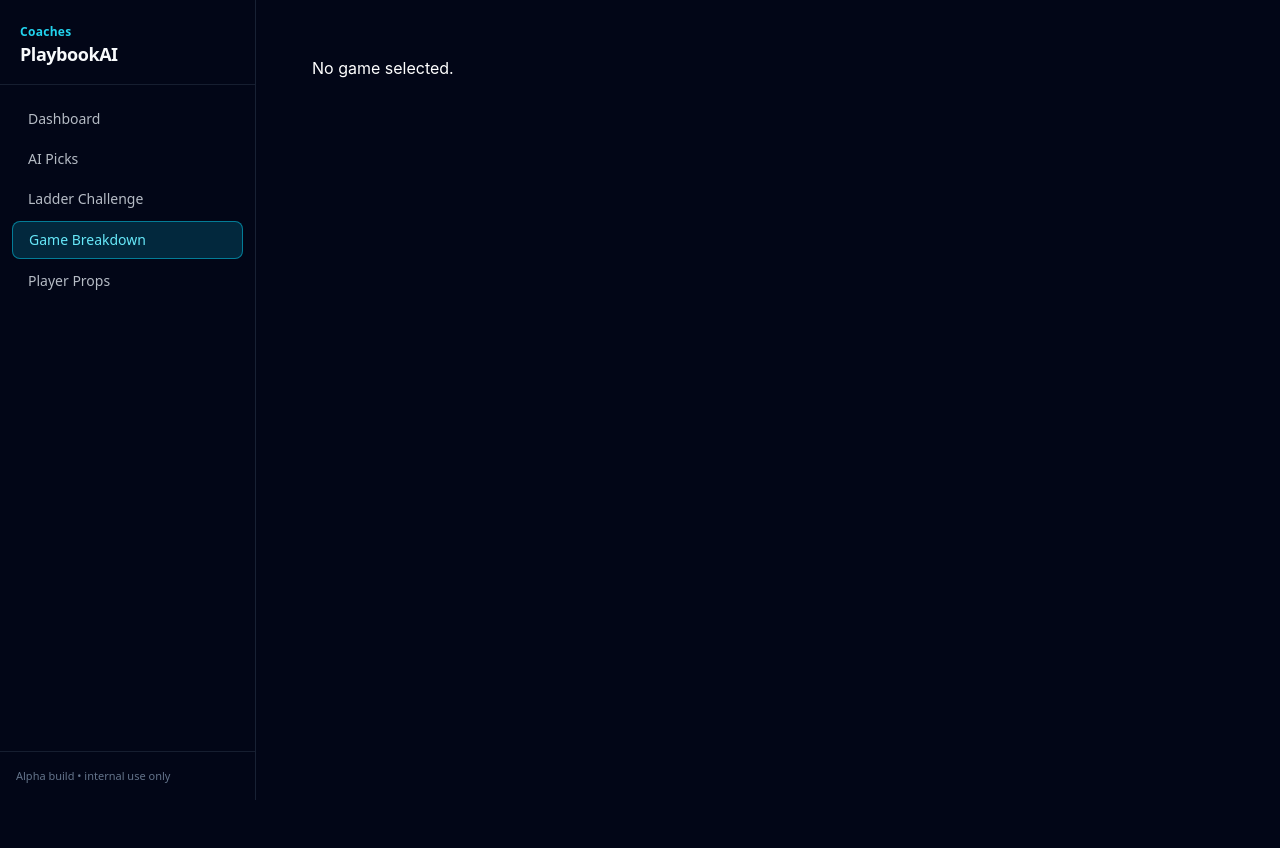
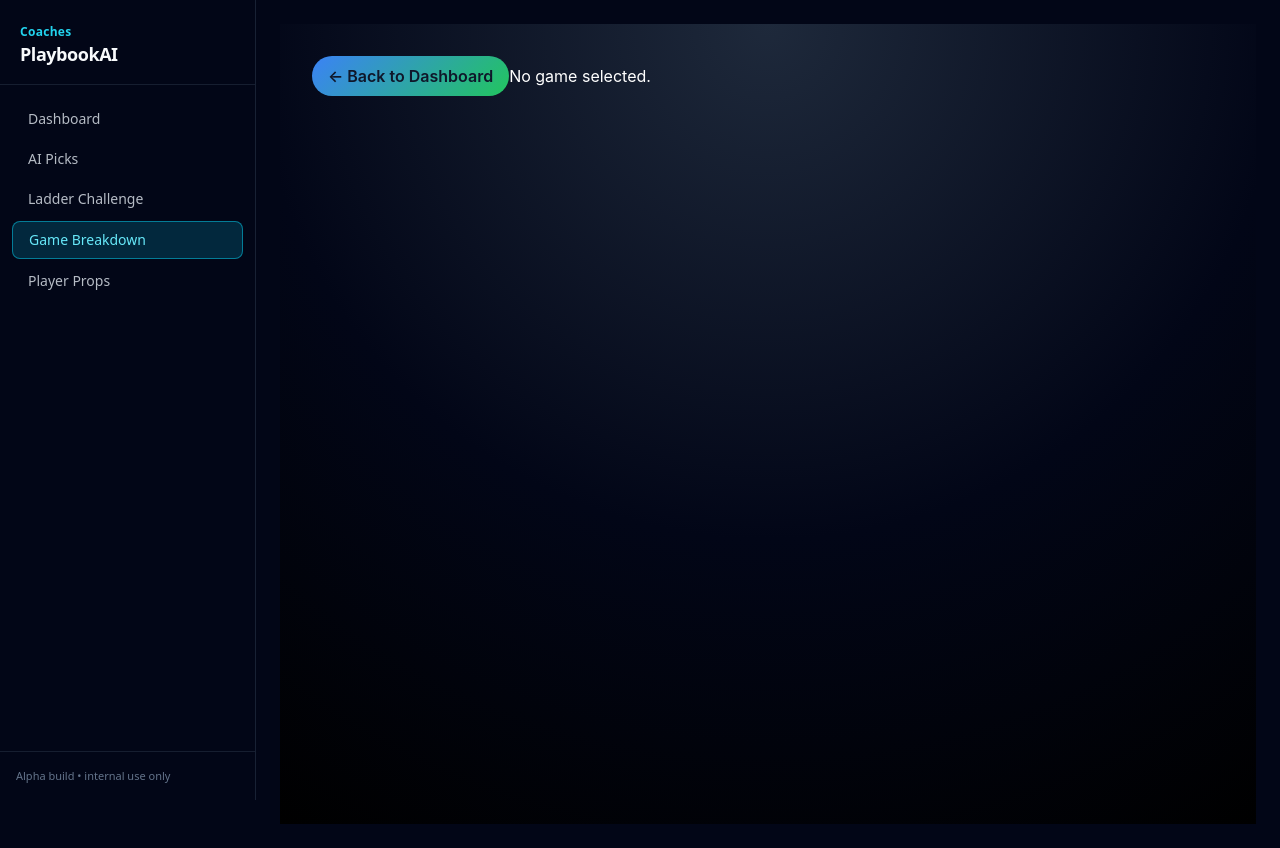
Before and after one commit to seanhockey19-coder/playbookai2.0, a Next.js app: page /game-breakdown in a window 1280 px wide. Before the commit the page ends 800 px from the top, so only its background shows below. Built offline with nearby package versions, Linux system fonts and the light colour scheme.

Commit message:
Update page.tsx

```diff
--- a/app/game-breakdown/page.tsx
+++ b/app/game-breakdown/page.tsx
@@ -5,12 +5,13 @@
 export default function GameBreakdownPage() {
   const [game, setGame] = useState<any>(null);
 
-  // Load a selected game from localStorage (set by dashboard)
+  // Load selected game from localStorage
   useEffect(() => {
     const stored = localStorage.getItem("selectedGame");
     if (stored) setGame(JSON.parse(stored));
   }, []);
 
+  // If no game selected, show fallback UI
   if (!game) {
     return (
       <div
@@ -19,24 +20,63 @@
           color: "white",
           fontFamily:
             '-apple-system,BlinkMacSystemFont,"SF Pro Text",system-ui,sans-serif',
+          minHeight: "100vh",
+          background:
+            "radial-gradient(circle at top, #1e293b 0, #020617 55%, #000 100%)",
         }}
       >
+        <button
+          onClick={() => (window.location.href = "/dashboard")}
+          style={{
+            padding: "0.5rem 1rem",
+            borderRadius: "999px",
+            background: "linear-gradient(135deg,#3b82f6,#22c55e)",
+            color: "#0f172a",
+            fontWeight: 600,
+            border: "none",
+            cursor: "pointer",
+            marginBottom: "1.5rem",
+          }}
+        >
+          ← Back to Dashboard
+        </button>
+
         No game selected.
       </div>
     );
   }
 
+  // FULL GAME BREAKDOWN PAGE
   return (
     <div
       style={{
         minHeight: "100vh",
         padding: "2rem",
-        background: "radial-gradient(circle at top, #1e293b 0, #020617 55%, #000 100%)",
+        background:
+          "radial-gradient(circle at top, #1e293b 0, #020617 55%, #000 100%)",
         color: "white",
         fontFamily:
           '-apple-system,BlinkMacSystemFont,"SF Pro Text",system-ui,sans-serif',
       }}
     >
+      {/* BACK BUTTON */}
+      <button
+        onClick={() => (window.location.href = "/dashboard")}
+        style={{
+          padding: "0.5rem 1rem",
+          borderRadius: "999px",
+          background: "linear-gradient(135deg,#3b82f6,#22c55e)",
+          color: "#0f172a",
+          fontWeight: 600,
+          border: "none",
+          cursor: "pointer",
+          marginBottom: "1.5rem",
+        }}
+      >
+        ← Back to Dashboard
+      </button>
+
+      {/* HEADER */}
       <h1
         style={{
           fontSize: "1.75rem",
@@ -80,12 +120,7 @@
           }}
         >
           <div>
-            <div
-              style={{
-                fontSize: "0.75rem",
-                color: "rgba(148,163,184,0.8)",
-              }}
-            >
+            <div style={{ fontSize: "0.75rem", color: "rgba(148,163,184,0.8)" }}>
               Away
             </div>
             <div style={{ fontSize: "1.2rem", fontWeight: 600 }}>
@@ -94,12 +129,7 @@
           </div>
 
           <div style={{ textAlign: "center" }}>
-            <div
-              style={{
-                fontSize: "0.75rem",
-                color: "rgba(148,163,184,0.8)",
-              }}
-            >
+            <div style={{ fontSize: "0.75rem", color: "rgba(148,163,184,0.8)" }}>
               Projected Total
             </div>
             <div style={{ fontSize: "1.1rem", fontWeight: 600 }}>
@@ -108,12 +138,7 @@
           </div>
 
           <div style={{ textAlign: "right" }}>
-            <div
-              style={{
-                fontSize: "0.75rem",
-                color: "rgba(148,163,184,0.8)",
-              }}
-            >
+            <div style={{ fontSize: "0.75rem", color: "rgba(148,163,184,0.8)" }}>
               Home
             </div>
             <div style={{ fontSize: "1.2rem", fontWeight: 600 }}>
@@ -122,14 +147,10 @@
           </div>
         </div>
 
-        {/* WIN PROBABILITY */}
+        {/* WIN PROBABILITY BAR */}
         <div style={{ marginBottom: "1.75rem" }}>
           <div
-            style={{
-              fontSize: "0.75rem",
-              color: "rgba(148,163,184,0.95)",
-              marginBottom: "0.35rem",
-            }}
+            style={{ fontSize: "0.75rem", color: "rgba(148,163,184,0.95)" }}
           >
             Win Probability
           </div>
@@ -140,6 +161,7 @@
               height: "18px",
               borderRadius: "999px",
               overflow: "hidden",
+              marginTop: "0.35rem",
               display: "flex",
             }}
           >
@@ -147,7 +169,6 @@
               style={{
                 width: "62%",
                 background: "linear-gradient(90deg,#3b82f6,#22c55e)",
-                transition: "width 0.3s ease",
               }}
             />
             <div style={{ flex: 1 }} />
@@ -155,9 +176,9 @@
 
           <div
             style={{
+              marginTop: "0.4rem",
               display: "flex",
               justifyContent: "space-between",
-              marginTop: "0.4rem",
               fontSize: "0.8rem",
               color: "rgba(148,163,184,0.9)",
             }}
@@ -167,7 +188,7 @@
           </div>
         </div>
 
-        {/* OFFENSE + DEFENSE */}
+        {/* OFFENSE / DEFENSE GRID */}
         <div
           style={{
             display: "grid",
@@ -175,7 +196,7 @@
             gap: "1.5rem",
           }}
         >
-          {/* Offense */}
+          {/* OFFENSE */}
           <div>
             <div
               style={{
@@ -194,7 +215,7 @@
             </ul>
           </div>
 
-          {/* Defense */}
+          {/* DEFENSE */}
           <div>
             <div
               style={{
@@ -225,12 +246,7 @@
           >
             Weather / Conditions
           </div>
-          <div
-            style={{
-              fontSize: "0.9rem",
-              color: "rgba(148,163,184,0.95)",
-            }}
-          >
+          <div style={{ fontSize: "0.9rem", color: "rgba(148,163,184,0.95)" }}>
             Dome · Controlled environment · No weather impact.
           </div>
         </div>
@@ -253,10 +269,9 @@
               lineHeight: 1.55,
             }}
           >
-            Our model expects a pass-heavy script with measurable edges in
-            passing efficiency and defensive pressure. The matchup trends
-            strongly toward a fast-paced, high-scoring environment where early
-            down success will decide momentum.
+            Our model expects a pass-heavy script with measurable advantages in
+            passing efficiency, explosive play rate, and pressure rate. The
+            matchup strongly favors early-down aggression and a faster pace.
           </p>
         </div>
       </section>
```
